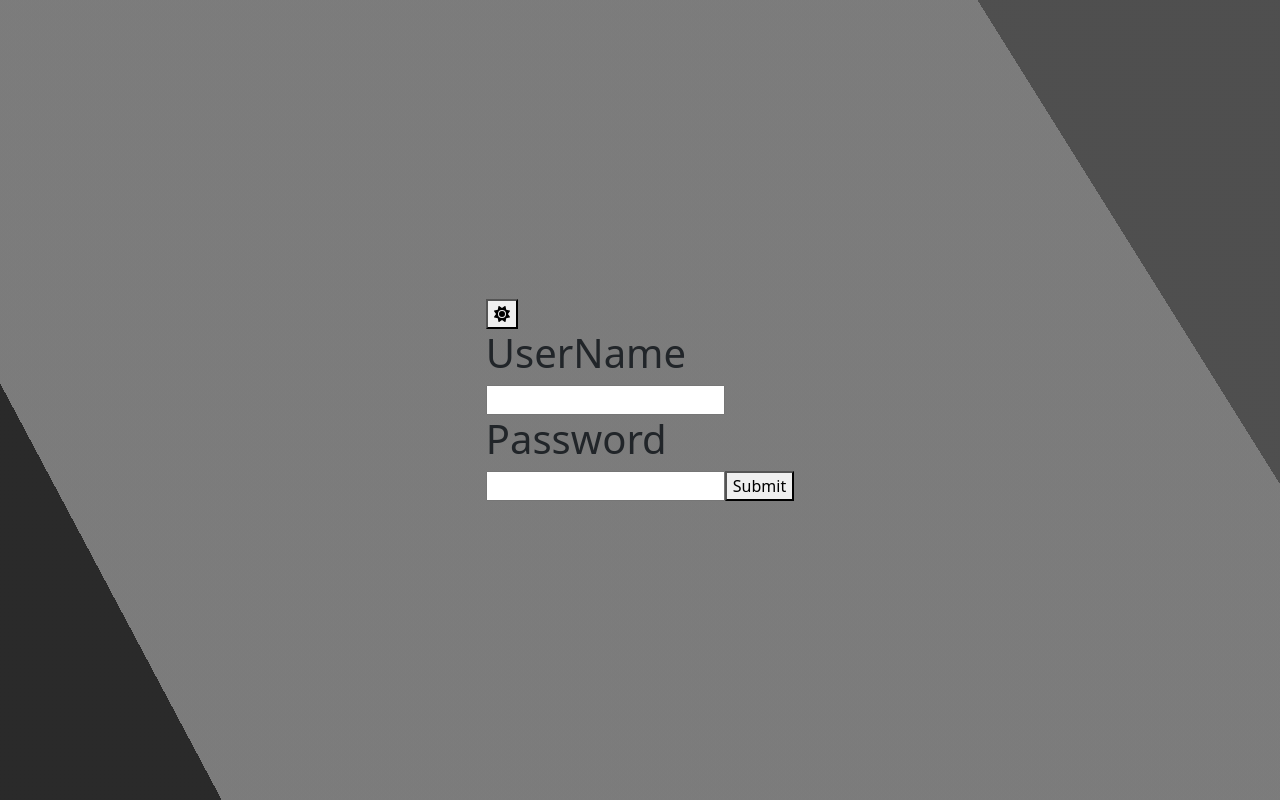
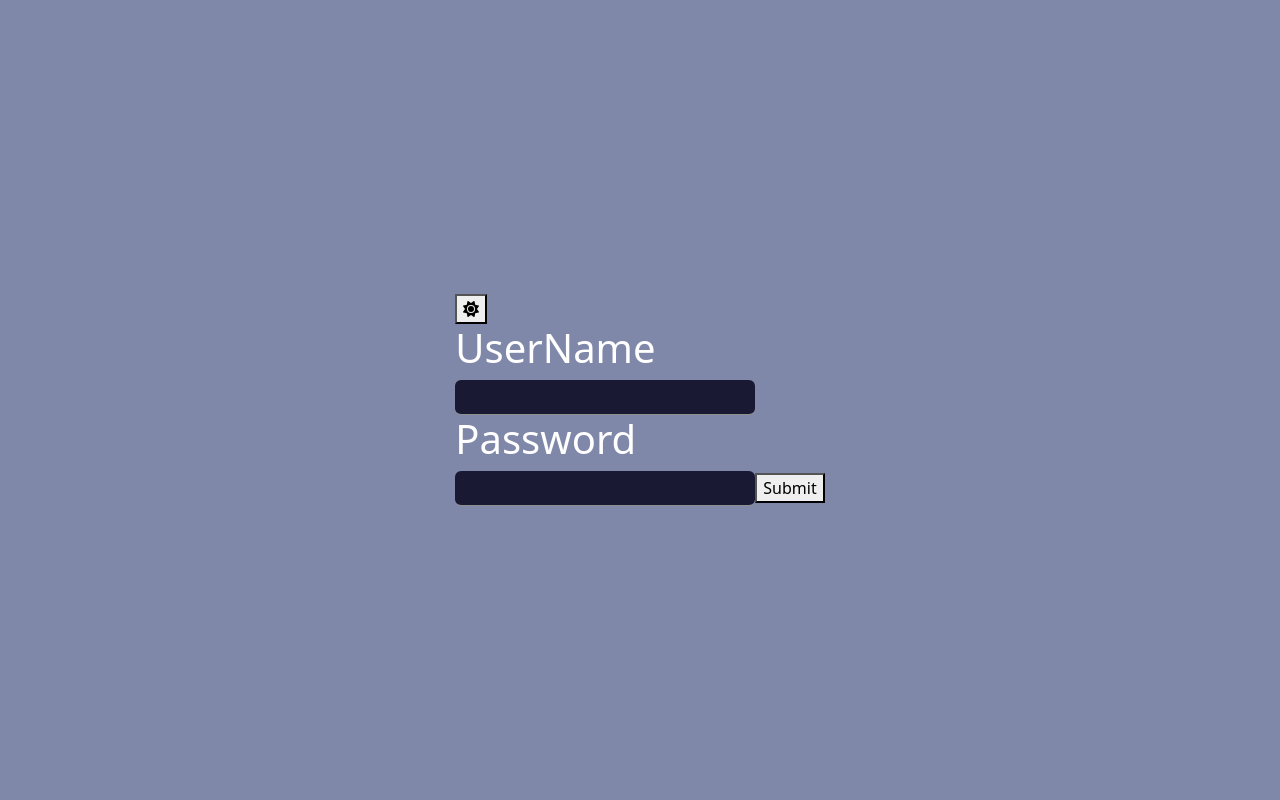
Before and after one commit to Cansinyrkl/todo-app, a React (Create React App) app: page / in a window 1280 px wide. Built offline with nearby package versions, Linux system fonts and the light colour scheme.

Commit message:
Css changed

```diff
--- a/src/App.css
+++ b/src/App.css
@@ -1,13 +1,85 @@
-@import url("https://fonts.googleapis.com/css?family=DM+Sans:400,500,700&display=swap");
-* {
-  box-sizing: border-box;
+html {
+  scroll-behavior: smooth;
 }
 
-:root {
-  --checkbox-color: #ee9ca7;
-  --checkbox-shadow: rgba(238, 156, 167, 0.2);
-  --add-button: #ee9ca7;
-  --add-button-shadow: rgba(238, 156, 167, 0.4);
+h1 {
+  color: white;
+
+  font-size: 35px;
+  font-weight: 800;
+}
+
+.flex-container {
+  width: 100vw;
+
+  margin-top: 60px;
+
+  display: flex;
+  justify-content: center;
+  align-items: center;
+}
+
+.content-container {
+  width: 500px;
+  height: 350px;
+}
+.form-container {
+  display: flex;
+  justify-content: center;
+  align-items: center;
+
+  width: 500px;
+  height: 350px;
+
+  margin-top: 5px;
+  padding-top: 20px;
+
+  border-radius: 12px;
+
+  display: flex;
+  justify-content: center;
+  flex-direction: column;
+
+  background-color: #10101d;
+  box-shadow: 5px 5px 10px rgba(0, 0, 0, 0.199);
+}
+
+.subtitle {
+  font-size: 11px;
+  background-color: #191933;
+}
+
+input {
+  border: none;
+  border-bottom: solid rgb(143, 143, 143) 1px;
+  margin-bottom: 30px;
+  background: none;
+  background-color: #191933;
+  border-radius: 6px;
+  color: rgba(255, 255, 255, 0.555);
+
+  height: 35px;
+  width: 300px;
+}
+
+.submit-btn {
+  cursor: pointer;
+  border: none;
+  border-radius: 8px;
+  box-shadow: 2px 2px 7px #38d39f70;
+  background: #38d39f;
+  color: rgba(255, 255, 255, 0.8);
+  text-align: center;
+  width: 65px;
+  transition: all 1s;
+  display: flex;
+  margin-top: 18px;
+}
+
+.submit-btn:hover {
+  color: rgb(255, 255, 255);
+
+  box-shadow: none;
 }
 
 body {
@@ -18,16 +90,21 @@ body {
   display: flex;
   justify-content: center;
   align-items: center;
-  background-image: linear-gradient(
-      62deg,
-      rgba(37, 37, 37, 0.973) 13%,
-      rgba(31, 31, 31, 0.5) 4%
-    ),
-    linear-gradient(118deg, rgba(0, 0, 0, 0.032) 40%, rgba(36, 10, 19, 0.5) 54%),
-    linear-gradient(58deg, rgba(20, 20, 20, 0.161) 83%, rgba(0, 0, 0, 0.5) 23%);
-  background-blend-mode: normal, lighten, multiply, hard-light;
+  background: var(--background-color);
+  color: var(--text-color);
+  font-weight: var(--font-weight);
+  transition: background 0.5s ease-in-out, color 0.6s ease-in-out;
   font-family: "DM Sans", sans-serif;
   overflow: hidden;
+}
+body.light {
+  background-color: rgb(255, 255, 255);
+  background: #8088aa;
+}
+
+body.dark {
+  background: #8088aa;
+  background-color: rgb(255, 255, 255);
 }
 
 input {
```
